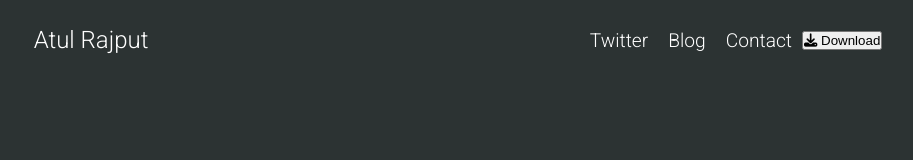
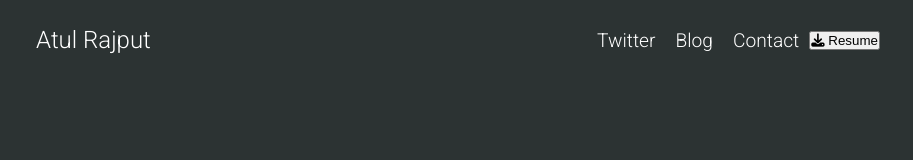
Before and after one commit to AtulRajput01/AtulRajput01, a plain HTML site: page index.html in a window 1280 px wide. Shown: the top 160 px of the page, without its empty margins (187-1100 px from the left). Drawn offline with Linux system fonts and the light colour scheme.

Commit message:
Update index.html

```diff
--- a/index.html
+++ b/index.html
@@ -26,7 +26,7 @@
             <span class="page-item"> <a href="https://twitter.com/amazing_atul">Twitter</a></span>
                 <span class="page-item"> <a href="https://blog.atulrajput.hashnode.">Blog</a></span>
                     <span class="page-item"><a href="/contact">Contact</a></span>
-            <button class="btn"><i class="fa fa-download"></i> Download</button>
+            <button class="btn"><i class="fa fa-download"></i> Resume </button>
         </div>
     </div>
     <!-- new -->
```
